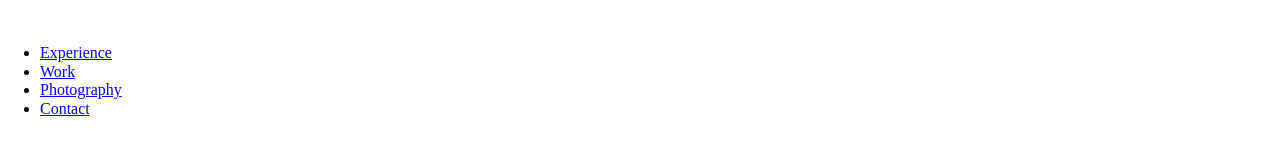
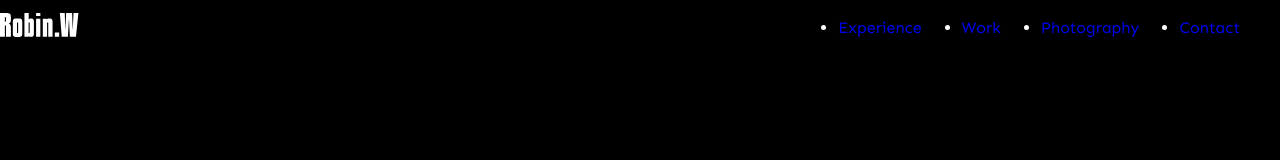
Before and after one commit to Lora34/portfolio, a plain HTML site: page index.html in a window 1280 px wide. Drawn offline with Linux system fonts and the light colour scheme.

Commit message:
Add html and css for header

```diff
--- a/index.html
+++ b/index.html
@@ -3,37 +3,40 @@
 <head>
     <meta charset="UTF-8">
     <meta name="viewport" content="width=device-width, initial-scale=1.0">
+    <!-- !! Важно добавить на страницу -->
+    <meta http-equiv="X-UA-Compatible" content="ie=edge">
     <title>Portfolio</title>
     <link rel="stylesheet" href="css/normalize.css">
-    <link rel="stylesheet" href="">
+    <link rel="stylesheet" href="css/style.css">
 </head>
 <body>
-    <head>
-        <div class="navbar">
-            <a class="navbar__brand">
-                <img src="img/brand.svg" alt="brand">
+    <header class="header">
+        <div class="wrapper">
+            <div class="header__wrapper">
+                <div class="header__logo">
+                    <a class="header__logo-link" href="/">
+                        <img src="./img/brand.svg" alt="Robin.W">
                     </a>
-            <!-- <button class="navbar-toggler" data-target="#my-nav" data-toggle="collapse" aria-controls="my-nav" aria-expanded="false" aria-label="Toggle navigation">
-                <span class="navbar-toggler-icon"></span>
-            </button> -->
-            <div class="navbar__links">
-                <ul class="navbar__items">
-                    <li class="nav__item">
-                        <a class="nav__link" href="#">Experience</a>
+                </div>
+                <div class="header__nav">
+                    <ul class="header__list">
+                        <li class="header__item">
+                            <a class="header__link" href="#!">Experience</a>
                         </li>
-                    <li class="nav__item">
-                        <a class="nav__link" href="#" tabindex="-1">Work</a>
+                        <li class="header__item">
+                            <a class="header__link" href="#!">Work</a>
                         </li>
-                    <li class="nav__item">
-                        <a class="nav__link" href="#" tabindex="-1">Photography</a>
+                        <li class="header__item">
+                            <a class="header__link" href="#!">Photography</a>
                         </li>
-                    <li class="nav__item">
-                        <a class="nav__link" href="#" tabindex="-1">Contact</a>
+                        <li class="header__item">
+                            <a class="header__link" href="#!">Contact</a>
                         </li>
                     </ul>
                 </div>
             </div>
-    </head>
+        </div>
+    </header>
     <main>
 
     </main>
--- /dev/null
+++ b/sass/_fonts.scss
@@ -0,0 +1,28 @@
+/* sen-regular - latin */
+@font-face {
+    font-family: 'Sen';
+    font-style: normal;
+    font-weight: 400;
+    src: local(''),
+         url('../fonts/sen-v2-latin-regular.woff2') format('woff2'), /* Chrome 26+, Opera 23+, Firefox 39+ */
+         url('../fonts/sen-v2-latin-regular.woff') format('woff'); /* Chrome 6+, Firefox 3.6+, IE 9+, Safari 5.1+ */
+}
+  /* sen-700 - latin */
+@font-face {
+    font-family: 'Sen';
+    font-style: normal;
+    font-weight: 700;
+    src: local(''),
+         url('../fonts/sen-v2-latin-700.woff2') format('woff2'), /* Chrome 26+, Opera 23+, Firefox 39+ */
+         url('../fonts/sen-v2-latin-700.woff') format('woff'); /* Chrome 6+, Firefox 3.6+, IE 9+, Safari 5.1+ */
+}
+
+@mixin bold {
+    font-family: 'Sen', sans-serif;
+    font-weight: 700;
+}
+
+@mixin regular {
+    font-family: 'Sen', sans-serif;
+    font-weight: 400;
+}
--- a/sass/style.sass
+++ b/sass/style.sass
@@ -1,2 +1,58 @@
-*
+@import 'fonts'
+
+//<Основные параметры>================================================================
+    html
     box-sizing: border-box
+
+*, *::before, *::after
+    box-sizing: inherit
+
+body
+    +regular
+    font-size: 16px
+    line-height: 150%
+    color: #FFF
+    background-color: #000
+
+.wrapper
+    max-width: 1296px
+    margin: 0 auto
+
+//</Основные параметры>================================================================
+
+//<Header>=======================================================================
+/** .head__bg
+    margin-left: 20%
+    position: absolute
+    width: 80%
+    height: 900px
+    z-index: -10
+    background-color: #181823 **/
+
+.header
+    position: fixed
+    top: 0
+    left: 0
+    width: 100%
+
+    &__wrapper
+        display: flex
+        flex-wrap: wrap
+        align-items: center
+        justify-content: space-between
+
+    &__list
+        display: flex
+        flex-wrap: wrap
+
+    &__item
+        margin-right: 40px
+
+    &__link
+        text-decoration: none
+        font-size: 16px
+        line-height: 150%
+
+    &__link:hover, &__link:focus, &__link:active  ///ВАЖНО
+        opacity: 0.75
+//</Header>=======================================================================
```
Also changed, not shown: css/style.css (added), fonts/sen-v2-latin-regular.woff (added), fonts/sen-v2-latin-regular.woff2 (added), img/cards-img1.svg (added), img/cards-img2.svg (added), img/cards-img3.svg (added), img/cards-img4.svg (added), img/intro.jpg (added), img/intro_bg.jpg (added), img/philosophy.jpg (added), 1 other file. Lines whose indentation alone changed are shown as unchanged.
